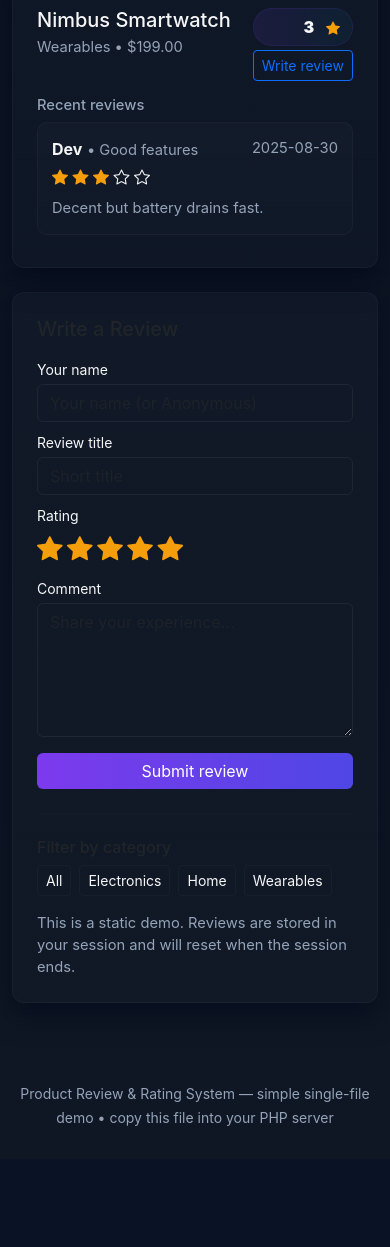
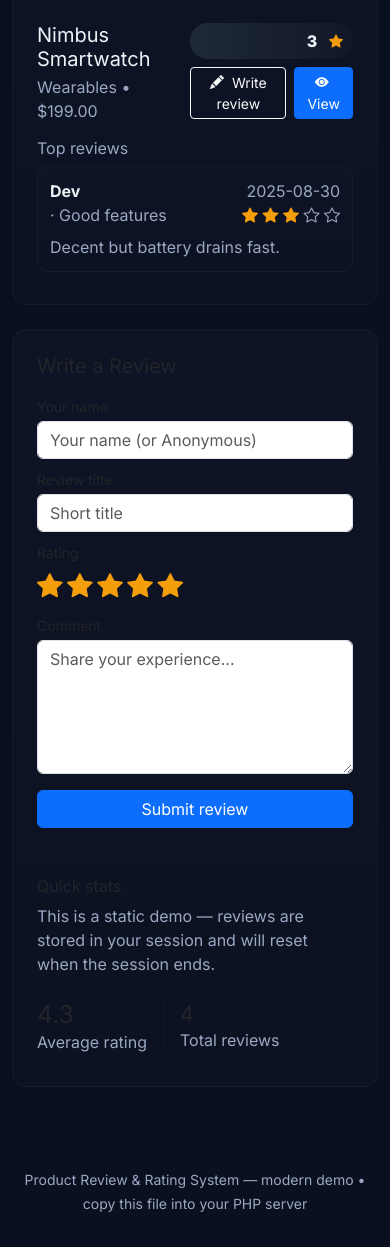
Before and after one commit to GouriM2004/web_practices, a PHP site: page / in a window 390 px wide; the page is wider, and only the part inside the window is pictured. Shown: the part 1877-3124 px from the top of that part. Before the commit the page ends 3003 px from the top of that part, so only its background shows below. Run offline with PHP 8.4, Linux system fonts and the light colour scheme.

Commit message:
creating new design

```diff
--- a/product review.php/index.php
+++ b/product review.php/index.php
@@ -3,13 +3,13 @@ session_start();
 
 // Simple in-memory product list (static)
 $products = [
-    ['id' => 1, 'name' => 'Aurora Wireless Headphones', 'category' => 'Electronics', 'price' => 79.99, 'image' => 'https://images.unsplash.com/photo-1518444027188-1b4e420c9f29?w=800&h=600&fit=crop'],
-    ['id' => 2, 'name' => 'Cedarwood Scented Candle', 'category' => 'Home', 'price' => 19.50, 'image' => 'https://images.unsplash.com/photo-1514144287417-5f2f3b2f4b47?w=800&h=600&fit=crop'],
-    ['id' => 3, 'name' => 'Velvet Throw Blanket', 'category' => 'Home', 'price' => 45.00, 'image' => 'https://images.unsplash.com/photo-1549187774-b4f9b7f3c1e5?w=800&h=600&fit=crop'],
-    ['id' => 4, 'name' => 'Nimbus Smartwatch', 'category' => 'Wearables', 'price' => 199.00, 'image' => 'https://images.unsplash.com/photo-1516574187841-cb9cc2ca948b?w=800&h=600&fit=crop']
+    ['id' => 1, 'name' => 'Aurora Wireless Headphones', 'category' => 'Electronics', 'price' => 79.99, 'image' => 'https://images.unsplash.com/photo-1518444027188-1b4e420c9f29?w=1200&h=800&fit=crop'],
+    ['id' => 2, 'name' => 'Cedarwood Scented Candle', 'category' => 'Home', 'price' => 19.50, 'image' => 'https://images.unsplash.com/photo-1514144287417-5f2f3b2f4b47?w=1200&h=800&fit=crop'],
+    ['id' => 3, 'name' => 'Velvet Throw Blanket', 'category' => 'Home', 'price' => 45.00, 'image' => 'https://images.unsplash.com/photo-1549187774-b4f9b7f3c1e5?w=1200&h=800&fit=crop'],
+    ['id' => 4, 'name' => 'Nimbus Smartwatch', 'category' => 'Wearables', 'price' => 199.00, 'image' => 'https://images.unsplash.com/photo-1516574187841-cb9cc2ca948b?w=1200&h=800&fit=crop']
 ];
 
-// Initialize reviews in session
+// Initialize reviews in session (demo)
 if (!isset($_SESSION['reviews'])) {
     $_SESSION['reviews'] = [
         1 => [
@@ -35,7 +35,6 @@ if ($_SERVER['REQUEST_METHOD'] === 'POST' && isset($_POST['submit_review'])) {
     $rating = max(1, min(5, intval($_POST['rating'] ?? 5)));
     $date = date('Y-m-d');
 
-    // Add to session reviews
     if (!isset($_SESSION['reviews'][$product_id])) {
         $_SESSION['reviews'][$product_id] = [];
     }
@@ -58,92 +57,100 @@ function avg_rating($reviews) {
     return round($sum / count($reviews), 1);
 }
 
+function rating_distribution($reviews) {
+    $dist = [5=>0,4=>0,3=>0,2=>0,1=>0];
+    $total = count($reviews);
+    if ($total === 0) return array_merge($dist, ['total'=>0]);
+    foreach ($reviews as $r) $dist[$r['rating']]++;
+    foreach ($dist as $k=>&$v) { $v = round($v / $total * 100); }
+    return array_merge($dist, ['total'=>$total]);
+}
+
 ?>
 <!doctype html>
 <html lang="en">
 <head>
     <meta charset="utf-8">
     <meta name="viewport" content="width=device-width,initial-scale=1">
-    <title>Product Review & Rating — Simple Demo</title>
+    <title>ReviewBox — Product Reviews & Ratings</title>
+
+    <!-- Bootstrap & icons -->
     <link href="https://cdn.jsdelivr.net/npm/bootstrap@5.3.2/dist/css/bootstrap.min.css" rel="stylesheet">
     <link href="https://cdn.jsdelivr.net/npm/bootstrap-icons@1.11.3/font/bootstrap-icons.css" rel="stylesheet">
+
+    <!-- Fonts -->
+    <link href="https://fonts.googleapis.com/css2?family=Inter:wght@300;400;600;700;800&display=swap" rel="stylesheet">
+
     <style>
         :root{
-            --bg:#0f1724;
-            --card:#0b1220;
-            --glass: rgba(255,255,255,0.03);
-            --muted:#94a3b8;
-            --accent:#7c3aed; /* violet */
-            --accent-2:#06b6d4; /* teal */
-            --star:#f59e0b;
-            --surface:#0b1220;
-            --soft-white: rgba(255,255,255,0.96)
+            --bg: #0b1020;
+            --card: #0f1724;
+            --muted: #9aa8c3;
+            --accent: linear-gradient(90deg,#7c3aed,#06b6d4);
+            --star: #f59e0b;
         }
+        *{box-sizing:border-box}
+        body{font-family:Inter, system-ui, -apple-system, 'Segoe UI', Roboto, 'Helvetica Neue', Arial; margin:0; background: radial-gradient(1200px 600px at 10% 10%, rgba(124,58,237,0.08), transparent), linear-gradient(180deg,#071022 0%, #0b1020 100%); color:#edf2f7}
+        .navbar{backdrop-filter:blur(6px); background:rgba(255,255,255,0.03); border-bottom:1px solid rgba(255,255,255,0.04)}
+        .brand { font-weight:800; letter-spacing:0.2px; color:transparent; background:linear-gradient(90deg,#a78bfa,#06b6d4); -webkit-background-clip:text; background-clip:text }
 
-        @import url('https://fonts.googleapis.com/css2?family=Inter:wght@300;400;600;700;800&display=swap');
-        *{box-sizing:border-box}
-        body{font-family:Inter,system-ui,-apple-system,Segoe UI,Roboto,"Helvetica Neue",Arial;margin:0;background:linear-gradient(180deg,#071022 0%, #0f1724 100%);color:var(--soft-white);-webkit-font-smoothing:antialiased}
+        /* Cards */
+        .product-card{background:linear-gradient(180deg, rgba(255,255,255,0.02), rgba(255,255,255,0.01)); border:1px solid rgba(255,255,255,0.03); border-radius:14px; overflow:hidden}
+        .product-image{height:220px; width:100%; object-fit:cover; transition:transform .45s ease}
+        .product-item:hover .product-image{transform:scale(1.03)}
+        .rating-badge{background:linear-gradient(90deg,#1f2937, rgba(255,255,255,0.02)); padding:6px 10px; border-radius:999px; font-weight:700}
 
-        .navbar{background:transparent;border-bottom:1px solid rgba(255,255,255,0.04)}
-        .navbar-brand{color:var(--accent);font-weight:800}
+        .review-box{background:linear-gradient(180deg, rgba(255,255,255,0.01), rgba(255,255,255,0.005)); border:1px solid rgba(255,255,255,0.03); padding:12px; border-radius:10px}
+        .small-muted{color:var(--muted)}
 
-        main.container{padding-top:44px}
+        /* Star picker */
+        .rating-star{font-size:1.6rem; cursor:pointer; transition:transform .12s ease}
+        .rating-star:hover{transform:scale(1.12)}
 
-        /* Product grid */
-        .product-card{border-radius:12px;overflow:hidden;background:linear-gradient(180deg,rgba(255,255,255,0.02),rgba(255,255,255,0.01));box-shadow:0 10px 30px rgba(2,6,23,0.65);border:1px solid rgba(255,255,255,0.03)}
-        .product-image{height:220px;object-fit:cover;width:100%;display:block;filter:contrast(1.02) saturate(1.05)}
-        .product-item{transition:transform .28s ease, box-shadow .28s ease}
-        .product-item:hover{transform:translateY(-8px)}
+        /* Filters */
+        .chip{background:rgba(255,255,255,0.03); border:1px solid rgba(255,255,255,0.04); color:inherit; padding:.45rem .7rem; border-radius:999px}
+        .chip.active{background:linear-gradient(90deg,#7c3aed,#06b6d4); color:#071022}
 
-        .rating-pill{background:linear-gradient(90deg, rgba(124,58,237,0.12), rgba(6,182,212,0.06));padding:6px 12px;border-radius:999px;border:1px solid rgba(124,58,237,0.12);color:var(--soft-white);font-weight:700}
+        /* Modal product hero */
+        .modal-hero{height:220px; object-fit:cover; border-radius:8px}
 
-        .star{color:var(--star)}
-        .small-muted{color:var(--muted);font-size:.92rem}
-
-        .review-box{background:linear-gradient(180deg, rgba(255,255,255,0.02), rgba(255,255,255,0.01));border:1px solid rgba(255,255,255,0.03);padding:14px;border-radius:10px}
-
-        /* Form card */
-        .product-card .card-body{background:transparent}
-        form .form-control{background:transparent;border:1px solid rgba(255,255,255,0.06);color:var(--soft-white)}
-        .form-label{color:var(--soft-white)}
-        .btn-primary{background:linear-gradient(90deg,var(--accent),#4f46e5);border:none}
-        .btn-outline-secondary{border-color:rgba(255,255,255,0.04);color:var(--soft-white);background:transparent}
-
-        hr{border-color:rgba(255,255,255,0.03)}
-
-        .footer{padding:30px 0;text-align:center;color:var(--muted)}
-
-        .filter-btn{background:transparent;color:var(--soft-white);border:1px solid rgba(255,255,255,0.03)}
-        .filter-btn.active{background:linear-gradient(90deg,var(--accent),var(--accent-2));box-shadow:0 6px 20px rgba(99,102,241,0.12);border:none}
-
-        .search-input{background:rgba(255,255,255,0.02);border:1px solid rgba(255,255,255,0.04);color:var(--soft-white)}
+        footer{color:var(--muted); padding:32px 0; text-align:center}
 
         @media(max-width:576px){.product-image{height:160px}}
     </style>
 </head>
 <body>
-<nav class="navbar navbar-expand bg-white shadow-sm">
+<nav class="navbar navbar-expand">
     <div class="container">
-        <a class="navbar-brand fw-bold text-primary" href="#">ReviewBox</a>
-        <div class="ms-auto small-muted">Static single-file demo • Bootstrap 5</div>
+        <a class="navbar-brand brand" href="#">ReviewBox</a>
+        <div class="ms-auto small-muted">Demo • Reviews stored in PHP session</div>
     </div>
 </nav>
 
 <main class="container my-5">
     <?php if (isset($success)): ?>
-        <div class="alert alert-success alert-dismissible fade show" role="alert">
-            <strong>Success:</strong> <?php echo $success; ?>
+        <div class="alert alert-success alert-dismissible fade show shadow-sm" role="alert">
+            <i class="bi bi-check-circle-fill me-2"></i><strong>Success:</strong> <?php echo $success; ?>
             <button type="button" class="btn-close" data-bs-dismiss="alert"></button>
         </div>
     <?php endif; ?>
 
     <div class="row g-4">
         <div class="col-lg-8">
-            <div class="d-flex justify-content-between align-items-center mb-3">
+            <div class="d-flex gap-3 align-items-center mb-3">
                 <h3 class="mb-0">Products</h3>
-                <div class="input-group w-50">
+                <div class="ms-auto d-flex gap-2 w-100 align-items-center">
+                    <div class="input-group me-2">
                         <span class="input-group-text"><i class="bi bi-search"></i></span>
                         <input id="searchInput" class="form-control" placeholder="Search products..." aria-label="search">
+                    </div>
+                    <div class="d-none d-md-block small-muted">Filter:</div>
+                    <div class="d-flex gap-2">
+                        <button class="chip" data-cat="all">All</button>
+                        <?php foreach(array_unique(array_map(fn($x)=>$x['category'],$products)) as $cat): ?>
+                            <button class="chip" data-cat="<?php echo strtolower($cat); ?>"><?php echo $cat; ?></button>
+                        <?php endforeach; ?>
+                    </div>
                 </div>
             </div>
 
@@ -152,9 +159,10 @@ function avg_rating($reviews) {
                     $rid = $p['id'];
                     $reviews = $_SESSION['reviews'][$rid] ?? [];
                     $avg = avg_rating($reviews);
+                    $dist = rating_distribution($reviews);
                 ?>
                 <div class="col-md-6 product-item" data-name="<?php echo strtolower($p['name']); ?>" data-category="<?php echo strtolower($p['category']); ?>">
-                    <div class="product-card p-0 overflow-hidden">
+                    <div class="product-card p-0 overflow-hidden shadow-sm">
                         <img class="product-image" src="<?php echo $p['image']; ?>" alt="<?php echo htmlspecialchars($p['name']); ?>">
                         <div class="p-4">
                             <div class="d-flex justify-content-between align-items-start">
@@ -163,39 +171,44 @@ function avg_rating($reviews) {
                                     <div class="small-muted"><?php echo htmlspecialchars($p['category']); ?> • $<?php echo number_format($p['price'],2); ?></div>
                                 </div>
                                 <div class="text-end">
-                                    <div class="rating-pill mb-1">
+                                    <div class="rating-badge mb-2">
                                         <strong><?php echo $avg > 0 ? $avg : '-'; ?></strong>
-                                        <small class="ms-2"><i class="bi bi-star-fill star"></i></small>
+                                        <small class="ms-2"><i class="bi bi-star-fill" style="color:var(--star)"></i></small>
                                     </div>
-                                    <button class="btn btn-sm btn-outline-primary" onclick="openReview(<?php echo $p['id']; ?>)">Write review</button>
+                                    <div class="d-flex gap-2">
+                                        <button class="btn btn-sm btn-outline-light" onclick="openReview(<?php echo $p['id']; ?>)"><i class="bi bi-pencil-fill me-1"></i> Write review</button>
+                                        <button class="btn btn-sm btn-primary" onclick="openProduct(<?php echo $p['id']; ?>)"><i class="bi bi-eye-fill me-1"></i> View</button>
+                                    </div>
                                 </div>
                             </div>
 
                             <div class="mt-3">
-                                <h6 class="mb-2 small-muted">Recent reviews</h6>
+                                <h6 class="mb-2 small-muted">Top reviews</h6>
                                 <?php if (empty($reviews)): ?>
                                     <div class="small-muted">No reviews yet — be the first to review.</div>
                                 <?php else: ?>
                                     <?php foreach (array_slice(array_reverse($reviews),0,2) as $r): ?>
                                         <div class="review-box my-2">
-                                            <div class="d-flex justify-content-between">
-                                                <div><strong><?php echo htmlspecialchars($r['name']); ?></strong> <span class="small-muted">• <?php echo htmlspecialchars($r['title']); ?></span></div>
-                                                <div class="small-muted"><?php echo $r['date']; ?></div>
+                                            <div class="d-flex justify-content-between align-items-start">
+                                                <div>
+                                                    <strong><?php echo htmlspecialchars($r['name']); ?></strong> <div class="small-muted">&middot; <?php echo htmlspecialchars($r['title']); ?></div>
                                                 </div>
-                                            <div class="mt-1">
+                                                <div class="small-muted text-end"><?php echo $r['date']; ?><br>
                                                     <?php for($i=0;$i<5;$i++): ?>
                                                         <?php if ($i < $r['rating']): ?>
-                                                        <i class="bi bi-star-fill star"></i>
+                                                            <i class="bi bi-star-fill" style="color:var(--star)"></i>
                                                         <?php else: ?>
                                                             <i class="bi bi-star"></i>
                                                         <?php endif; ?>
                                                     <?php endfor; ?>
+                                                </div>
                                             </div>
                                             <p class="mt-2 mb-0 small-muted"><?php echo htmlspecialchars($r['comment']); ?></p>
                                         </div>
                                     <?php endforeach; ?>
                                 <?php endif; ?>
                             </div>
+
                         </div>
                     </div>
                 </div>
@@ -204,7 +217,7 @@ function avg_rating($reviews) {
         </div>
 
         <div class="col-lg-4">
-            <div class="card product-card p-4">
+            <div class="card product-card p-4 shadow-sm">
                 <h5 class="mb-3">Write a Review</h5>
                 <form method="POST" id="reviewForm">
                     <input type="hidden" name="product_id" id="formProductId" value="1">
@@ -219,11 +232,11 @@ function avg_rating($reviews) {
                     <div class="mb-2">
                         <label class="form-label small mb-1">Rating</label>
                         <div id="starPicker" class="mb-2">
-                            <i class="bi bi-star rating-star" data-value="1" style="font-size:1.6rem;cursor:pointer;color:#e5e7eb"></i>
-                            <i class="bi bi-star rating-star" data-value="2" style="font-size:1.6rem;cursor:pointer;color:#e5e7eb"></i>
-                            <i class="bi bi-star rating-star" data-value="3" style="font-size:1.6rem;cursor:pointer;color:#e5e7eb"></i>
-                            <i class="bi bi-star rating-star" data-value="4" style="font-size:1.6rem;cursor:pointer;color:#e5e7eb"></i>
-                            <i class="bi bi-star rating-star" data-value="5" style="font-size:1.6rem;cursor:pointer;color:#e5e7eb"></i>
+                            <i class="bi bi-star rating-star" data-value="1"></i>
+                            <i class="bi bi-star rating-star" data-value="2"></i>
+                            <i class="bi bi-star rating-star" data-value="3"></i>
+                            <i class="bi bi-star rating-star" data-value="4"></i>
+                            <i class="bi bi-star rating-star" data-value="5"></i>
                         </div>
                         <input type="hidden" name="rating" id="ratingInput" value="5">
                     </div>
@@ -237,29 +250,57 @@ function avg_rating($reviews) {
                 </form>
 
                 <hr class="my-4">
-                <h6 class="mb-2">Filter by category</h6>
-                <div class="d-flex gap-2 flex-wrap mb-3">
-                    <button class="btn btn-sm btn-outline-secondary filter-btn" data-cat="all">All</button>
-                    <?php foreach(array_unique(array_map(fn($x)=>$x['category'],$products)) as $cat): ?>
-                        <button class="btn btn-sm btn-outline-secondary filter-btn" data-cat="<?php echo strtolower($cat); ?>"><?php echo $cat; ?></button>
-                    <?php endforeach; ?>
+                <h6 class="mb-2">Quick stats</h6>
+                <div class="mb-3 small-muted">This is a static demo — reviews are stored in your session and will reset when the session ends.</div>
+
+                <div class="mt-2">
+                    <?php
+                    // aggregate overall stats for demo (all products combined)
+                    $all = array_reduce($_SESSION['reviews'], fn($carry, $item) => array_merge($carry, $item), []);
+                    $overall_avg = avg_rating($all);
+                    $overall_total = count($all);
+                    ?>
+                    <div class="d-flex align-items-center gap-3 mb-2">
+                        <div>
+                            <div class="h2 mb-0"><?php echo $overall_avg > 0 ? $overall_avg : '-'; ?></div>
+                            <div class="small-muted">Average rating</div>
+                        </div>
+                        <div class="vr"></div>
+                        <div>
+                            <div class="h4 mb-0"><?php echo $overall_total; ?></div>
+                            <div class="small-muted">Total reviews</div>
+                        </div>
+                    </div>
                 </div>
 
-                <div class="small-muted">This is a static demo. Reviews are stored in your session and will reset when the session ends.</div>
             </div>
         </div>
     </div>
 </main>
 
-<footer class="footer">
+<!-- Product modal -->
+<div class="modal fade" id="productModal" tabindex="-1" aria-hidden="true">
+    <div class="modal-dialog modal-lg modal-dialog-centered">
+        <div class="modal-content bg-transparent border-0">
+            <div class="modal-body p-0">
+                <div class="product-card p-4">
+                    <div id="modalContent">
+                        <!-- Filled by JS -->
+                    </div>
+                </div>
+            </div>
+        </div>
+    </div>
+</div>
+
+<footer>
     <div class="container">
-        <small>Product Review & Rating System — simple single-file demo • copy this file into your PHP server</small>
+        <small>Product Review & Rating System — modern demo • copy this file into your PHP server</small>
     </div>
 </footer>
 
 <script src="https://cdn.jsdelivr.net/npm/bootstrap@5.3.2/dist/js/bootstrap.bundle.min.js"></script>
 <script>
-    // Basic interactions: star picker, open review, search, filter
     (function(){
         const stars = document.querySelectorAll('.rating-star');
         const ratingInput = document.getElementById('ratingInput');
@@ -285,9 +326,50 @@ function avg_rating($reviews) {
 
         window.openReview = function(productId){
             document.getElementById('formProductId').value = productId;
-            const prod = document.querySelector('.product-item[data-name]');
-            // scroll to form on mobile
             document.getElementById('reviewForm').scrollIntoView({behavior:'smooth'});
+        }
+
+        // Build product modal
+        const products = <?php echo json_encode($products, JSON_HEX_TAG); ?>;
+        const reviews = <?php echo json_encode($_SESSION['reviews'], JSON_HEX_TAG); ?>;
+
+        window.openProduct = function(id){
+            const p = products.find(x=>x.id===id);
+            const rlist = reviews[id] || [];
+            const avg = rlist.length ? (rlist.reduce((a,b)=>a+b.rating,0)/rlist.length).toFixed(1) : '-';
+
+            const html = `
+                <div class="row g-3">
+                    <div class="col-md-6">
+                        <img src="${p.image}" class="modal-hero w-100" alt="${p.name}">
+                    </div>
+                    <div class="col-md-6">
+                        <h4>${p.name}</h4>
+                        <div class="small-muted mb-2">${p.category} • $${p.price.toFixed(2)}</div>
+                        <div class="d-flex align-items-center gap-3 mb-3">
+                            <div class="rating-badge"><strong>${avg}</strong> <i class="bi bi-star-fill ms-2" style="color:var(--star)"></i></div>
+                            <button class="btn btn-sm btn-primary" onclick="openReview(${p.id})">Write review</button>
+                        </div>
+                        <hr>
+                        <h6 class="mb-2">All reviews</h6>
+                        ${rlist.length===0 ? '<div class="small-muted">No reviews yet.</div>' : ''}
+                        ${rlist.map(r=>`
+                            <div class="review-box my-2">
+                                <div class="d-flex justify-content-between">
+                                    <div><strong>${r.name}</strong> <div class="small-muted">• ${r.title}</div></div>
+                                    <div class="small-muted">${r.date}</div>
+                                </div>
+                                <div class="mt-1">${Array.from({length:5}).map((_,i)=> i<r.rating ? '<i class="bi bi-star-fill" style="color:var(--star)"></i>' : '<i class="bi bi-star"></i>').join('')}</div>
+                                <p class="mt-2 mb-0 small-muted">${r.comment}</p>
+                            </div>
+                        `).join('')}
+                    </div>
+                </div>
+            `;
+
+            document.getElementById('modalContent').innerHTML = html;
+            const modal = new bootstrap.Modal(document.getElementById('productModal'));
+            modal.show();
         }
 
         // Search
@@ -299,11 +381,11 @@ function avg_rating($reviews) {
             });
         });
 
-        // Filters
-        document.querySelectorAll('.filter-btn').forEach(btn=>{
+        // Filters (chips)
+        document.querySelectorAll('.chip').forEach(btn=>{
             btn.addEventListener('click', function(){
                 const cat = this.dataset.cat;
-                document.querySelectorAll('.filter-btn').forEach(b=>b.classList.remove('active'));
+                document.querySelectorAll('.chip').forEach(b=>b.classList.remove('active'));
                 this.classList.add('active');
                 document.querySelectorAll('.product-item').forEach(card=>{
                     if (cat==='all') return card.style.display='block';
@@ -311,6 +393,9 @@ function avg_rating($reviews) {
                 });
             });
         });
+        // activate first chip
+        document.querySelector('.chip[data-cat="all"]').classList.add('active');
+
     })();
 </script>
 </body>
```
Lines whose indentation alone changed are shown as unchanged.
